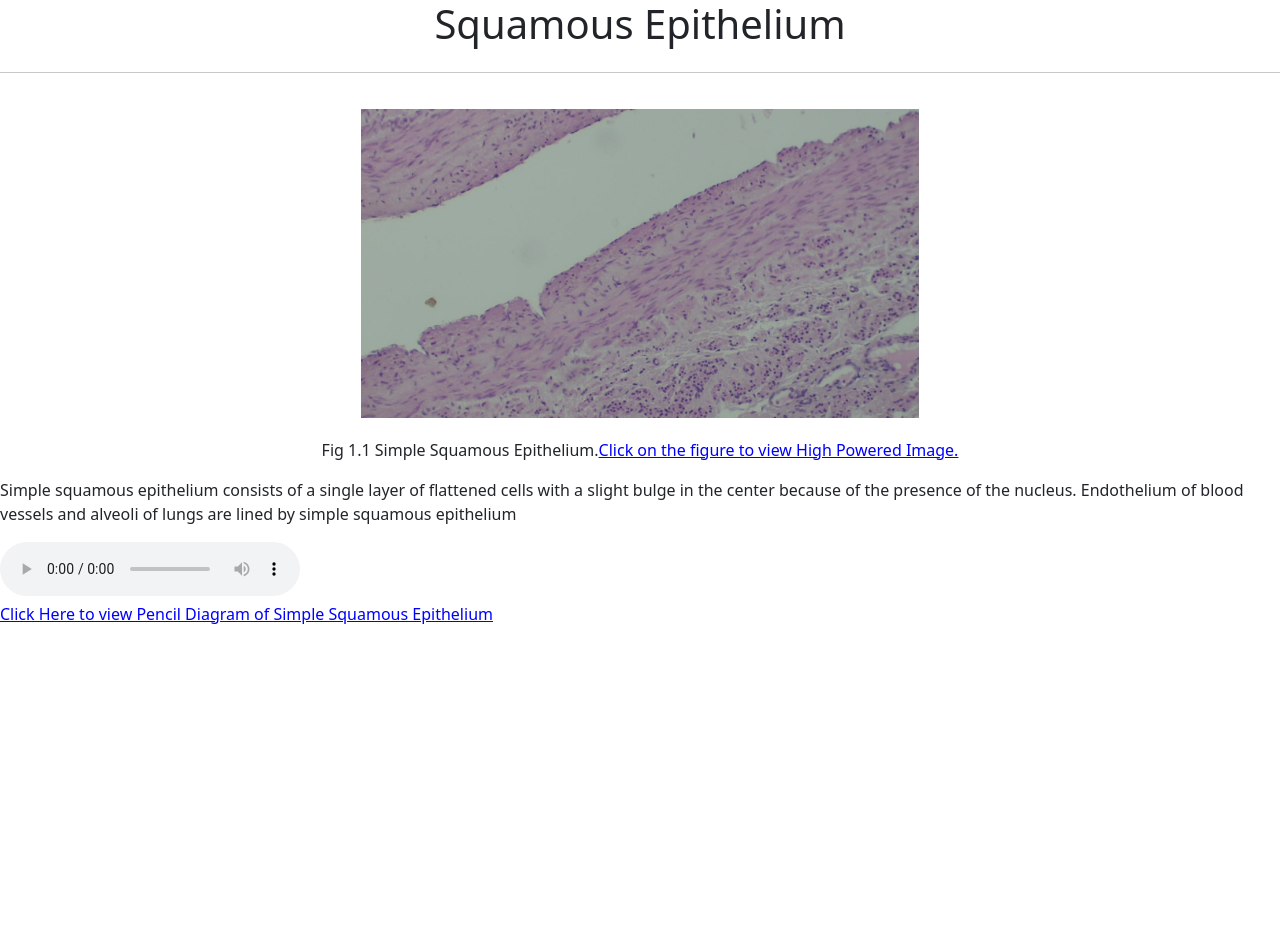
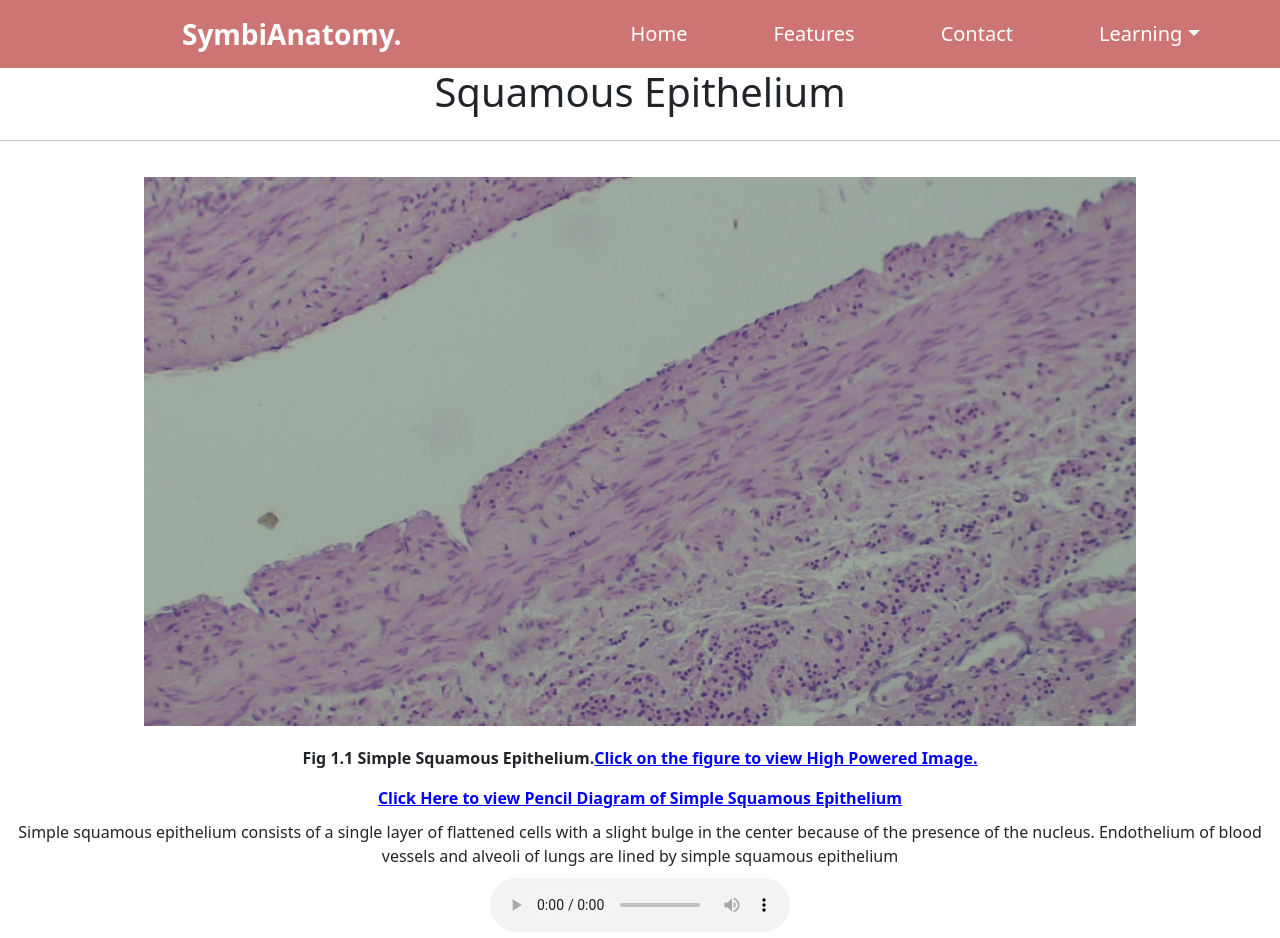
Before and after one commit to KartikB230/Histology-Medical-Project, a React (Create React App) app: page /SquamousEpithelium in a window 1280 px wide. Before the commit the page ends 800 px from the top, so only its background shows below. Built offline with nearby package versions, Linux system fonts and the light colour scheme.

Commit message:
Squamous

```diff
--- a/src/App.css
+++ b/src/App.css
@@ -57,8 +57,8 @@
 
 
 .imgg {
-  width: 45%;
-  height: 100%;
+  width: 80%;
+  height: 40%;
   display: flex;
   justify-content: center;
   align-items: center;
@@ -84,12 +84,11 @@
 /* Style for the info container on the right */
 .info-container {
   flex: 1;
-
 }
 
 /* Style for the info content */
 .info-content {
-  text-align: left;
+  text-align: center;
 }
 
 
--- a/src/components/SquamousEpithelium.jsx
+++ b/src/components/SquamousEpithelium.jsx
@@ -1,16 +1,49 @@
 import React from 'react';
 import '../App.css'; // Import the CSS file
-import { openPopup, closePopup, openModal, closeModal } from './script.js';
 import { useState } from 'react';
+import Navbar from './Navbar.jsx' ;
 
 
 
 
 function SquamousEpithelium() {
 
+  const [buttonClicked, setButtonClicked] = useState(false);
+
+
+
+  function openPopup1(imagePath, descriptionText, audioPath)
+  {
+    // Set the source of the pop-up image
+    document.getElementById('popupImage').src = imagePath;
+
+    // Set the source of the pop-up audio
+    document.getElementById('popupAudio').src = audioPath;
+
+    console.log(descriptionText)
+    // Set the description text
+    document.getElementById('popupInfo').innerHTML = descriptionText;
+
+    // Display the overlay
+    document.getElementById('overlay').style.display = 'flex';
+ }
+
+
+
+  // Function to close popup
+  function closePopup()
+  {
+    // Hide the overlay
+    document.getElementById('overlay').style.display = 'none';
+
+    // Pause the audio when closing the pop-up
+    document.getElementById('popupAudio').pause();
+ }
+
 
     return (
       <div>
+        <Navbar/>
         <div className="cd">
           <h1 className="main-title">Squamous Epithelium</h1>
         </div>
@@ -22,22 +55,29 @@ function SquamousEpithelium() {
             src="/assets/simple_squamous_epithelium.jpg"
             className="imgg"
             alt="Simple Squamous Epithelium"
-            onClick={() => openPopup('popup1')}
+            onClick={() => openPopup1("/assets/simple_squamous_epithelium_High_power.jpg", 'Simple squamous epithelium consists of a single layer of flattened cells with a slight bulge in the center because of the presence of the nucleus. Endothelium of blood vessels and alveoli of lungs are lined by simple squamous epithelium', '/assets/Audios/h1_76 squamous epithelium (1).wav')}
             data-popup="popup1"
           />
 
         </div>
+        <strong>
         <p className="image-description">
           Fig 1.1 Simple Squamous Epithelium.{' '}
           <a href="#" style={{ color: 'blue' }}>
             Click on the figure to view High Powered Image.
           </a>
         </p>
+        </strong>
+
+
 
         {/* Information and audio on the right */}
         <div className="info-container">
           <div className="info-content">
-            <p>
+          <a className="image-cell" onClick={() => openPopup1("/assets/Simple squamous pencil diagram.jpg", 'Simple squamous epithelium consists of a single layer of flattened cells with a slight bulge in the center because of the presence of the nucleus. Endothelium of blood vessels and alveoli of lungs are lined by simple squamous epithelium', '/assets/Audios/h1_76 squamous epithelium (1).wav')}>
+              <strong><u>Click Here to view Pencil Diagram of Simple Squamous Epithelium</u></strong>
+            </a>
+            <p style={{"margin":"10px"}}>
               Simple squamous epithelium consists of a single layer of flattened cells with a slight bulge in the center because of the presence of the nucleus. Endothelium of blood vessels and alveoli of lungs are lined by simple squamous epithelium
             </p>
             <div className="audio-container">
@@ -48,19 +88,35 @@ function SquamousEpithelium() {
                 loop={false}
               />
             </div>
-            <a href="#" className="image-cell">
-              <u>Click Here to view Pencil Diagram of Simple Squamous Epithelium</u>
-            </a>
+
+          </div>
+        </div>
+
+        <div id="overlay" class="overlay" >
+          <button className="close-button" onClick={() => closePopup('overlay')}>&times;</button>
+          <div className="popup-content">
+            <img id="popupImage" className="popup-image" src="" alt="Pop-up Image" />
+            <div>
+              <p id="popupInfo"></p>
+            </div>
+            <div className="audio-container">
+
+              <audio controls id="popupAudio">
+                <source src="" type="audio/wav" />
+                Your browser does not support the audio element.
+              </audio>
+            </div>
           </div>
         </div>
 
 
         {/* Popup */}
-        <div id="popup1" className="popup">
+        {/* <div id="popup1" className="popup">
           <button className="close-button" data-popup="popup1" onClick={(event) => closePopup(event.target)}>&times;</button>
           <img src="/assets/simple_squamous_epithelium_High_power.jpg" onClick={() => openModal('popup1', '/assets/simple_squamous_epithelium_High_power.jpg', 'Simple Squamous Epithelium Magnified')} height="500px" width="500px" alt="Simple Squamous Epithelium High Power" />
           <div className="description">Follicles are the basic structural units of the thyroid gland. Each lobule contains many closely packed follicles of different sizes and shapes. The size of the follicle is approximately 150-200 microns. Follicles are round to oval in shape and are lined by simple squamous or cuboidal epithelium. The follicles are filled with colloid.</div>
         </div>
+      </div> */}
       </div>
     );
   }
--- a/src/components/Thyroid.jsx
+++ b/src/components/Thyroid.jsx
@@ -8,8 +8,7 @@ function Thyroid() {
 
 
 
-  function openPopup1(imagePath, descriptionText, audioPath)
-  {
+  function openPopup1(imagePath, descriptionText, audioPath) {
     // Set the source of the pop-up image
     document.getElementById('popupImage').src = imagePath;
 
@@ -27,8 +26,7 @@ function Thyroid() {
 
 
   // Function to close popup
-  function closePopup()
-  {
+  function closePopup() {
     // Hide the overlay
     document.getElementById('overlay').style.display = 'none';
 
@@ -38,8 +36,7 @@ function Thyroid() {
 
 
   // Toggle button visibility
-  function toggleButtons()
-  {
+  function toggleButtons() {
     const buttonSet = document.getElementById('buttons');
     buttonSet.style.display = buttonSet.style.display === 'none' ? 'block' : 'none';
     setButtonClicked(!buttonClicked); // Toggle the state of buttonClicked
@@ -47,20 +44,23 @@ function Thyroid() {
 
   return (
     <>
-      <Navbar/>
+      <Navbar />
       <div className='box'>
         <div class="heading">
-        <h1>Thyroid</h1><hr/>
+          <h1>Thyroid</h1><hr />
         </div>
 
         <div id="labels" className="labels">
 
           <div className="img">
-              <img className="imgg" src="/assets/Updated_thyroid.png" alt="Thyroid" />
-              <button id="toggleButton" data-tooltip = "Show/Hide labels" className="toggle-button" onClick={toggleButtons}>
+            <img src="/assets/Updated_thyroid.png" alt="Thyroid" />
+            <button id="toggleButton" data-tooltip="Show/Hide labels" className="toggle-button" onClick={toggleButtons}>
               {buttonClicked ? <img src="/assets/on.png" alt="afterClick" /> : <img src="/assets/off.png" alt="beforeClick" />}
             </button>
             <div className='description'>
+            <a className="image-cell" onClick={() => openPopup1("/assets/Thyroid Pencil diagram without labels.jpg")} style={{"display":"flex","justifyContent":"center","marginBottom":"10px"}}>
+              <strong><u>Click Here to view Pencil Diagram of Simple Squamous Epithelium</u></strong>
+            </a>
               <p>
                 The thyroid, or thyroid gland, is an endocrine gland in vertebrates. In humans, it is in the neck and consists of two connected lobes. The lower two thirds of
                 the lobes are connected by a thin band of tissue called the isthmus. The thyroid gland is a butterfly-shaped gland located in the neck below the Adam's apple.
@@ -69,13 +69,13 @@ function Thyroid() {
               </p>
             </div>
           </div>
-          <div id = "buttons">
-            <button className="button1" data-tooltip="Follicles" data-popup="popup1" onClick={() => openPopup1('/assets/Connective_Tissue_Septa.png', 'Follicles are the basic structural units of the thyroid gland. Each lobule contains many closely packed follicles of different size and shapes. The size of the follicle is approximately 150-200 microns. Follicles are round to oval in shape and are lined by simple squamous or cuboidal epithelium. The follicles are filled with colloid. ','/assets/Audios/Thyroid_Follicles.wav')}>1</button>
-            <button className="button2" data-tooltip="Connective Tissue septa" data-popup = "popup2" onClick={() => openPopup1('/assets/Connective_Tissue_Septa.png','The gland shows a thin capsule. Thin septae extend from the capsule into the substance of the gland and divide it into lobules. ','/assets/Audios/Connective_tissue_septa.wav')}>2</button>
-            <button className="button3" data-tooltip="Blood Vessels" data-popup = "popup3" onClick={() => openPopup1('#','There is very little intralobular connective tissue (follicles are packed). The interlobular and intralobular connective tissue is thin and contains many capillaries.','#')}>3</button>
-            <button className="button4" data-tooltip="Follicular cells (Simple cuboidal epithelium)" data-popup = "popup4" onClick={() => openPopup1('/assets/Follicular_cells.png','The lining epithelium of the follicles shows cuboidal cells which stain eosinophilic. These cells have a vesicular round nucleus. They constitute the principal secretory cells of thyroid which synthesize thyroglobulin.','/assets/Audios/Follicular_cells.wav' )}>4</button>
-            <button className="button5" data-tooltip="Parafollicular or C cells " data-popup = "popup5" onClick={() => openPopup1('/assets/Parafollicular_Cells.png','These cells constitute about 2% of the thyroid gland. The cells are called as clear cells because the cytoplasm is not stained. The cells are large and occur either singly or in groups of 2 or 3. They are usually situated between the basement membrane and the cubical epithelium. They secrete calcitonin.','/assets/Audios/Parafollicular_cells.wav')}>5</button>
-            <button className="button6" data-tooltip="Colloid" data-popup = "popup6" onClick={() => openPopup1('/assets/Follicular_cells.png','The lumen of the thyroid follicle is large and contains colloid which is stained eosinophilic It is made of a glycoprotein complex, also known as thyroglobulin. The colloid stains with both acidic and basic dyes. It is strongly PAS positive. ','/assets/Audios/Colloid.wav')}>6</button>
+          <div id="buttons">
+            <button className="button1" data-tooltip="Follicles" data-popup="popup1" onClick={() => openPopup1('/assets/Connective_Tissue_Septa.png', 'Follicles are the basic structural units of the thyroid gland. Each lobule contains many closely packed follicles of different size and shapes. The size of the follicle is approximately 150-200 microns. Follicles are round to oval in shape and are lined by simple squamous or cuboidal epithelium. The follicles are filled with colloid. ', '/assets/Audios/Thyroid_Follicles.wav')}>1</button>
+            <button className="button2" data-tooltip="Connective Tissue septa" data-popup="popup2" onClick={() => openPopup1('/assets/Connective_Tissue_Septa.png', 'The gland shows a thin capsule. Thin septae extend from the capsule into the substance of the gland and divide it into lobules. ', '/assets/Audios/Connective_tissue_septa.wav')}>2</button>
+            <button className="button3" data-tooltip="Blood Vessels" data-popup="popup3" onClick={() => openPopup1('#', 'There is very little intralobular connective tissue (follicles are packed). The interlobular and intralobular connective tissue is thin and contains many capillaries.', '#')}>3</button>
+            <button className="button4" data-tooltip="Follicular cells (Simple cuboidal epithelium)" data-popup="popup4" onClick={() => openPopup1('/assets/Follicular_cells.png', 'The lining epithelium of the follicles shows cuboidal cells which stain eosinophilic. These cells have a vesicular round nucleus. They constitute the principal secretory cells of thyroid which synthesize thyroglobulin.', '/assets/Audios/Follicular_cells.wav')}>4</button>
+            <button className="button5" data-tooltip="Parafollicular or C cells " data-popup="popup5" onClick={() => openPopup1('/assets/Parafollicular_Cells.png', 'These cells constitute about 2% of the thyroid gland. The cells are called as clear cells because the cytoplasm is not stained. The cells are large and occur either singly or in groups of 2 or 3. They are usually situated between the basement membrane and the cubical epithelium. They secrete calcitonin.', '/assets/Audios/Parafollicular_cells.wav')}>5</button>
+            <button className="button6" data-tooltip="Colloid" data-popup="popup6" onClick={() => openPopup1('/assets/Follicular_cells.png', 'The lumen of the thyroid follicle is large and contains colloid which is stained eosinophilic It is made of a glycoprotein complex, also known as thyroglobulin. The colloid stains with both acidic and basic dyes. It is strongly PAS positive. ', '/assets/Audios/Colloid.wav')}>6</button>
           </div>
         </div>
 
@@ -84,14 +84,14 @@ function Thyroid() {
         <div id="overlay" class="overlay" >
           <button className="close-button" onClick={() => closePopup('overlay')}>&times;</button>
           <div className="popup-content">
-            <img id="popupImage" className="popup-image" src="" alt="Pop-up Image"/>
+            <img id="popupImage" className="popup-image" src="" alt="Pop-up Image" />
             <div>
               <p id="popupInfo"></p>
             </div>
             <div className="audio-container">
 
               <audio controls id="popupAudio">
-                    <source src="" type="audio/wav"/>
+                <source src="" type="audio/wav" />
                 Your browser does not support the audio element.
               </audio>
             </div>
--- a/src/thyroid.css
+++ b/src/thyroid.css
@@ -361,6 +361,11 @@ body {
 
 }
 
+.image-cell{
+    color: blue;
+    cursor: pointer;
+  }
+
 #imageContainer {
     position: relative;
     display: flex;
```
Lines whose indentation alone changed are shown as unchanged.
